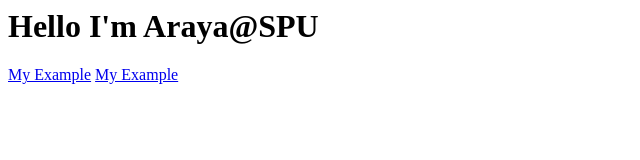
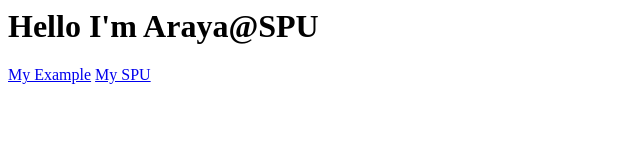
Before and after one commit to ArayaKositkrai/ArayaKositkrai.github.io, a plain HTML site: page index.html in a window 1280 px wide. Shown: the full height of the page, 0-640 px from the left. Drawn offline with Linux system fonts and the light colour scheme.

Commit message:
Update index.html

```diff
--- a/index.html
+++ b/index.html
@@ -1,3 +1,3 @@
 <h1>Hello I'm Araya@SPU</h1>
 <a href='./Example'>My Example</a>
-<a href='https://www.spu.ac.th'>My Example</a>
+<a href='https://www.spu.ac.th'>My SPU</a>
```
